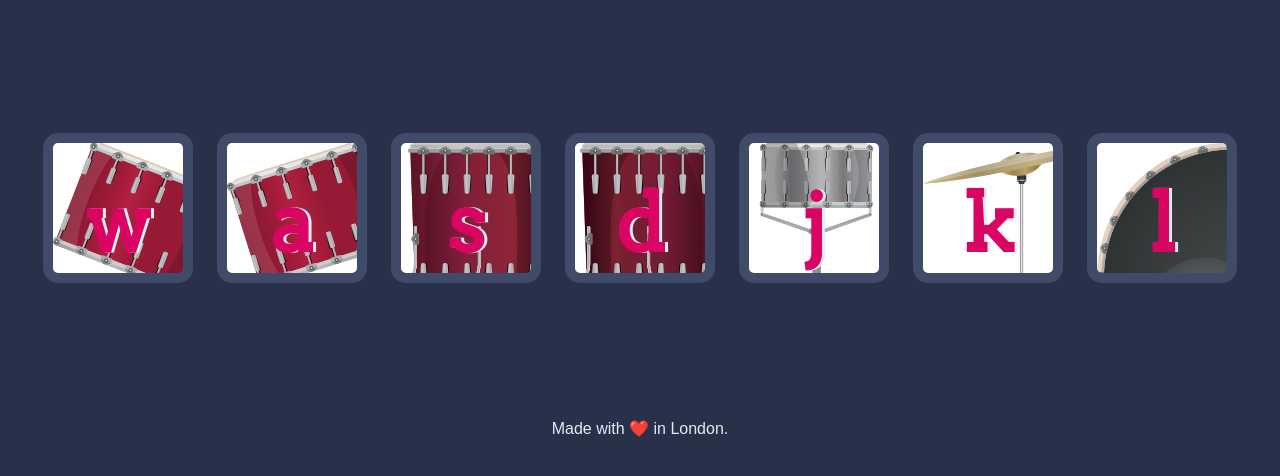
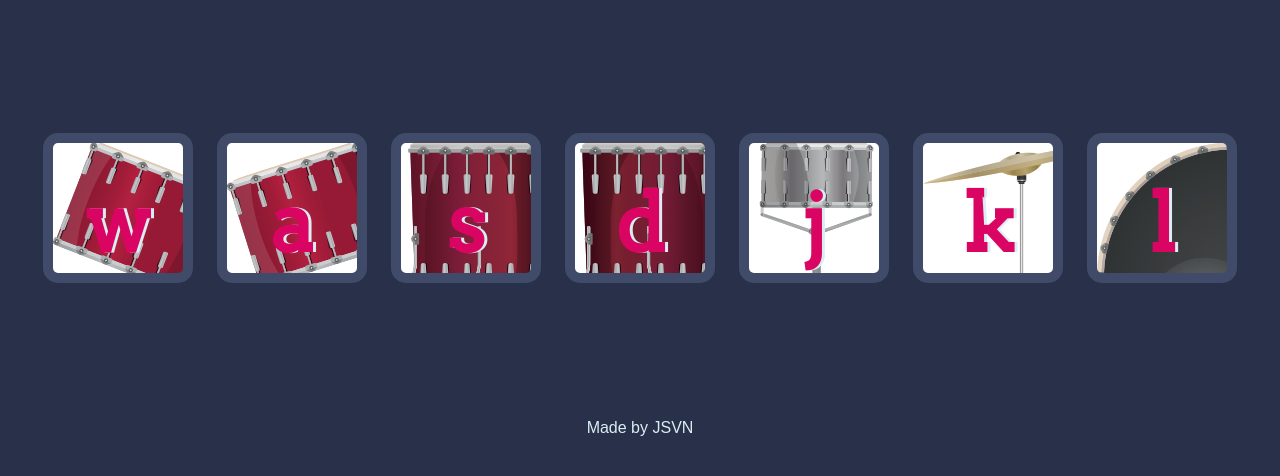
Before and after one commit to sasivardhannj/Drum-Kit, a plain HTML site: page index.html in a window 1280 px wide. Shown: the part 156-632 px from the top of the page. Drawn offline with Linux system fonts and the light colour scheme.

Commit message:
Update index.html

```diff
--- a/index.html
+++ b/index.html
@@ -24,7 +24,7 @@
 <script src="index.js" charset="utf-8"></script>
 
 <footer>
-  Made with ❤️ in London.
+  Made by JSVN
 </footer>
 </body>
 </html>
```
